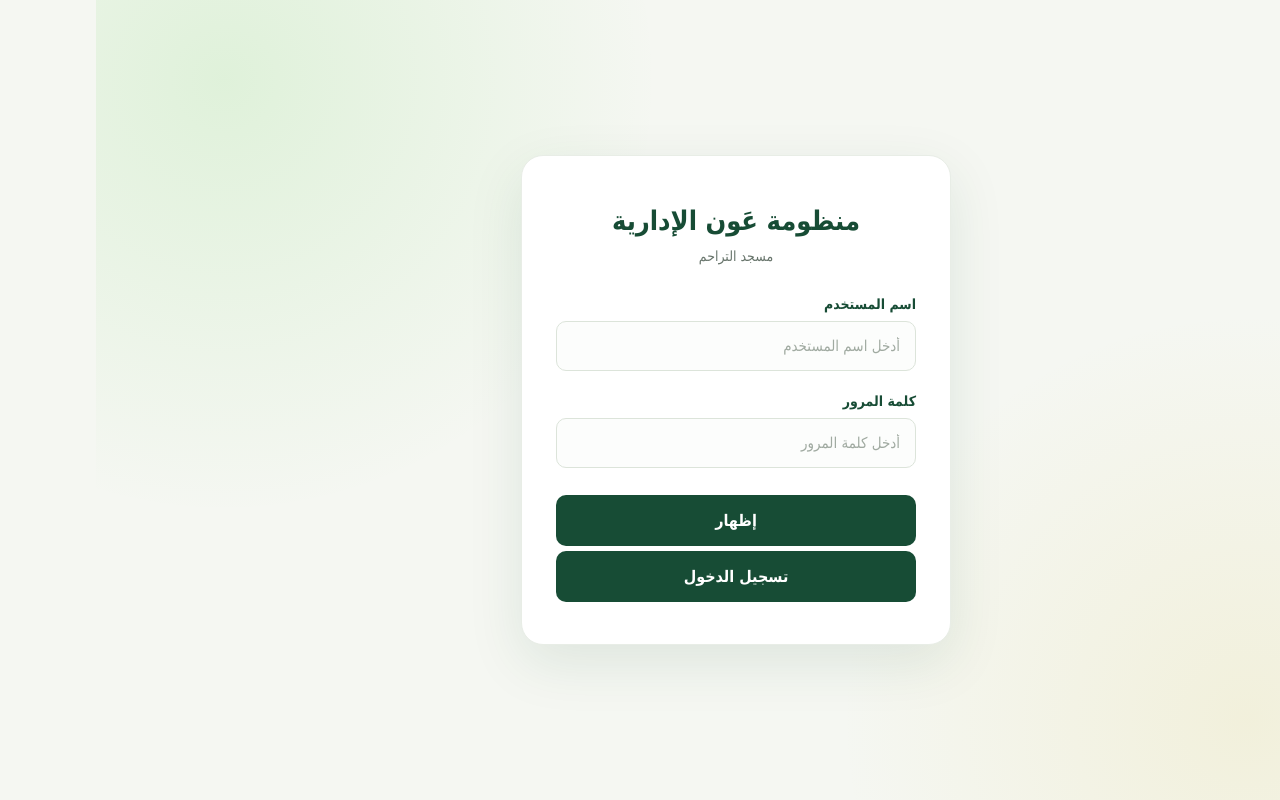
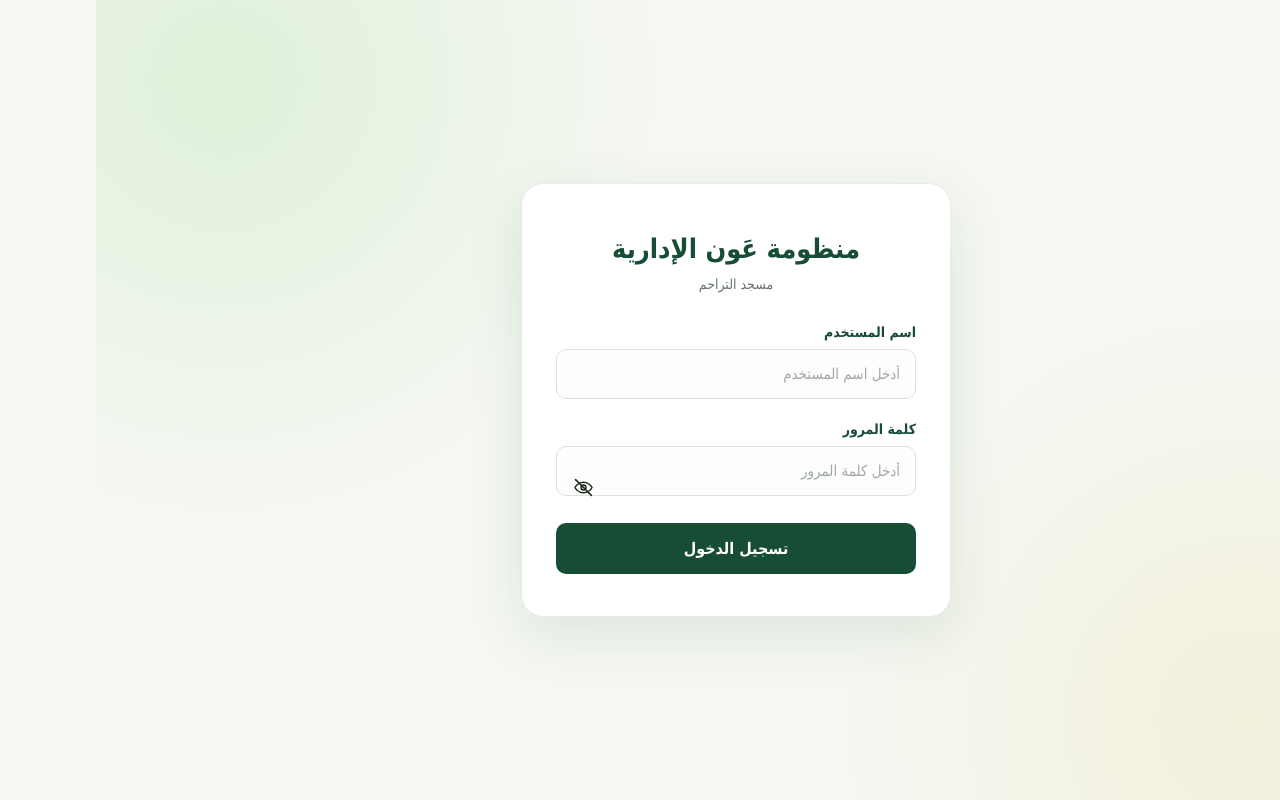
Before and after one commit to AbuMnif/RahmaMosqueSystem, a Next.js app: page /login in a window 1280 px wide. Built offline with nearby package versions, Linux system fonts and the light colour scheme; no server answers.

Commit message:
Replace password text toggle with animated eye icon

```diff
--- a/app/login/page.js
+++ b/app/login/page.js
@@ -26,7 +26,6 @@ export default function LoginPage() {
 
   async function handleLogin(event) {
     event.preventDefault();
-
     setError("");
     setLoading(true);
 
@@ -36,15 +35,9 @@ export default function LoginPage() {
     try {
       const response = await fetch("/api/auth/login", {
         method: "POST",
-        headers: {
-          "Content-Type": "application/json",
-        },
-        body: JSON.stringify({
-          username: cleanUsername,
-          password: cleanPassword,
-        }),
+        headers: { "Content-Type": "application/json" },
+        body: JSON.stringify({ username: cleanUsername, password: cleanPassword }),
       });
-
       const result = await response.json();
 
       if (!response.ok) {
@@ -80,7 +73,7 @@ export default function LoginPage() {
           />
 
           <label htmlFor="password">كلمة المرور</label>
-          <div className="login-password-field">
+          <div style={{ position: "relative", width: "100%" }}>
             <input
               id="password"
               type={showPassword ? "text" : "password"}
@@ -89,15 +82,64 @@ export default function LoginPage() {
               onChange={(event) => setPassword(removeWhitespace(event.target.value))}
               placeholder="أدخل كلمة المرور"
               required
+              style={{ width: "100%", paddingLeft: "48px", boxSizing: "border-box" }}
             />
             <button
               type="button"
-              className="login-password-toggle"
               onClick={() => setShowPassword(value => !value)}
               aria-label={showPassword ? "إخفاء كلمة المرور" : "إظهار كلمة المرور"}
               aria-pressed={showPassword}
+              title={showPassword ? "إخفاء كلمة المرور" : "إظهار كلمة المرور"}
+              style={{
+                position: "absolute",
+                left: "10px",
+                top: "50%",
+                transform: "translateY(-50%)",
+                width: "34px",
+                height: "34px",
+                padding: 0,
+                border: 0,
+                borderRadius: "50%",
+                background: "transparent",
+                color: "currentColor",
+                display: "grid",
+                placeItems: "center",
+                cursor: "pointer",
+                boxShadow: "none",
+              }}
             >
-              {showPassword ? "إخفاء" : "إظهار"}
+              <svg
+                viewBox="0 0 24 24"
+                width="21"
+                height="21"
+                fill="none"
+                stroke="currentColor"
+                strokeWidth="1.7"
+                strokeLinecap="round"
+                strokeLinejoin="round"
+                aria-hidden="true"
+                style={{ overflow: "visible" }}
+              >
+                <path
+                  d="M2.2 12s3.5-6 9.8-6 9.8 6 9.8 6-3.5 6-9.8 6-9.8-6-9.8-6Z"
+                  style={{ transformOrigin: "center", transition: "transform 220ms ease, opacity 180ms ease" }}
+                />
+                <circle
+                  cx="12"
+                  cy="12"
+                  r="2.8"
+                  style={{ transformOrigin: "center", transition: "transform 220ms ease" , transform: showPassword ? "scale(1.18)" : "scale(1)" }}
+                />
+                <path
+                  d="M3 3 21 21"
+                  style={{
+                    opacity: showPassword ? 0 : 1,
+                    transform: showPassword ? "scale(0.5)" : "scale(1)",
+                    transformOrigin: "center",
+                    transition: "opacity 180ms ease, transform 220ms ease",
+                  }}
+                />
+              </svg>
             </button>
           </div>
 
```
